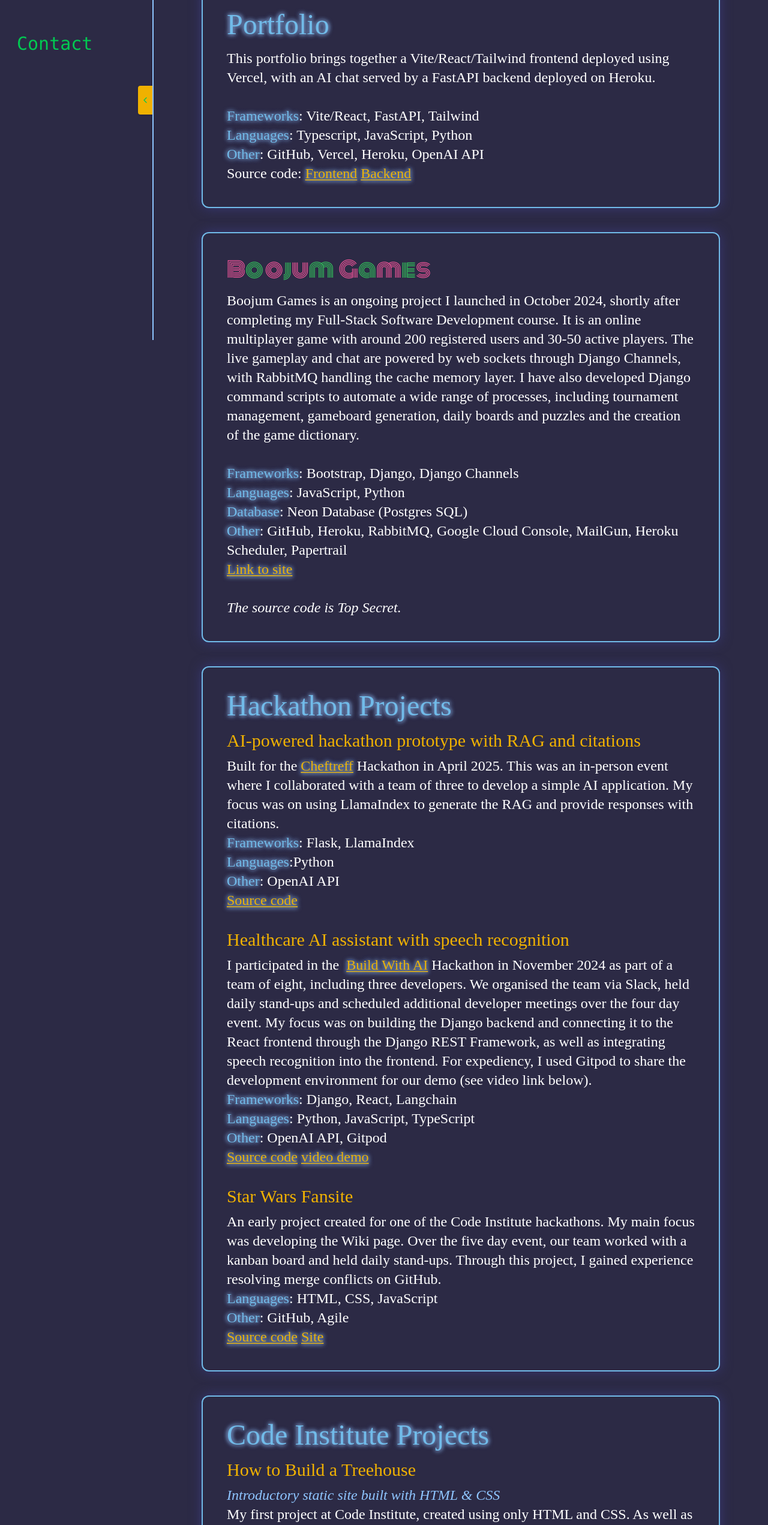
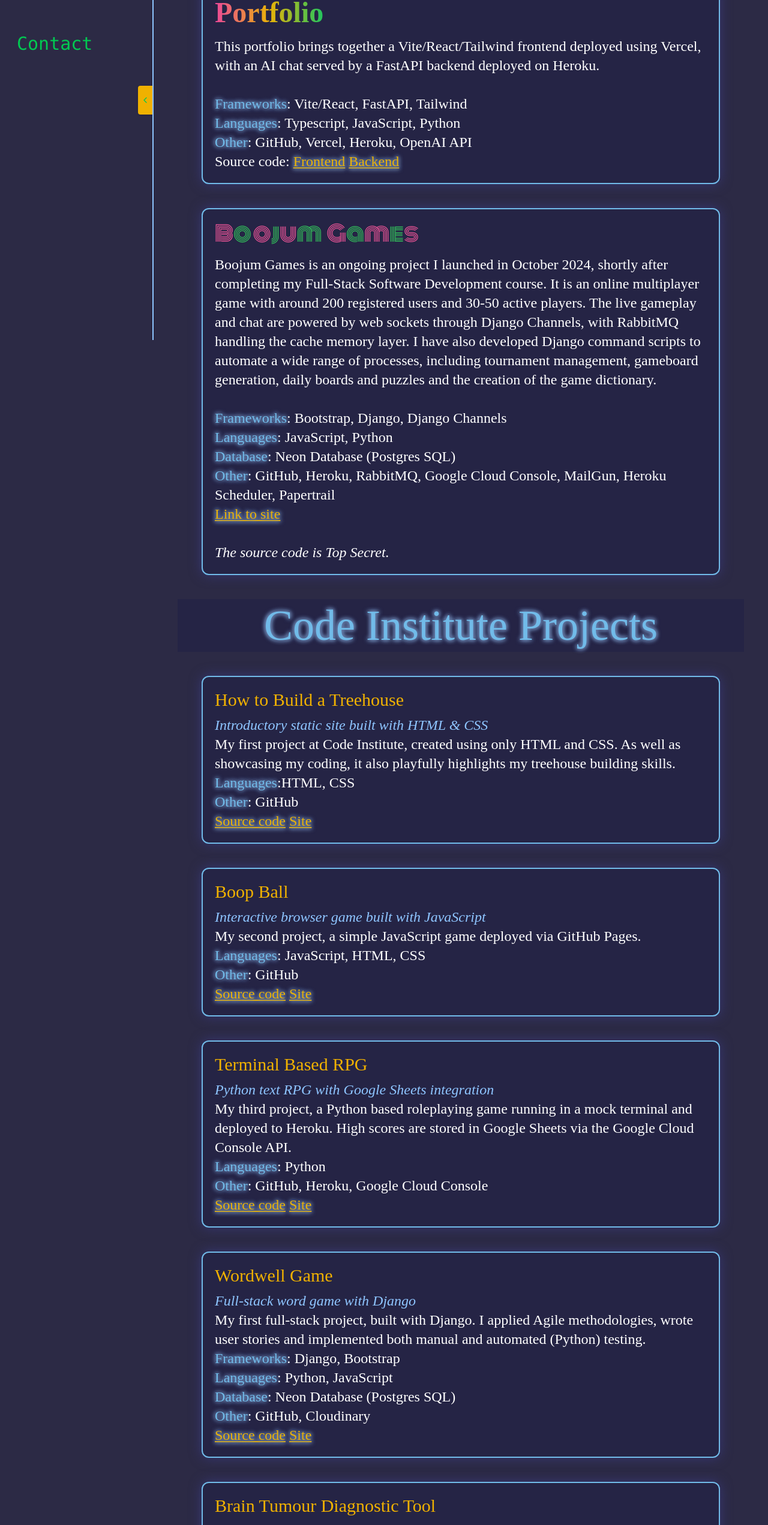
Before and after one commit to alexrobincrabbe/portfolio_frontend, a React (Vite) app: page /projects in a window 1280 px wide. Shown: the part 233-2776 px from the top of the page at 60% size. Built offline with nearby package versions, Linux system fonts and the light colour scheme; no server answers; a web font is replaced by a local one.

Commit message:
add video backdrop to projedt cards, refactoring

```diff
--- a/src/App.css
+++ b/src/App.css
@@ -53,4 +53,6 @@
     border: solid 2px #71bbe9;
 }
 
+
+
 body{background-color: #2c2a45;}
--- a/src/components/Topbar.tsx
+++ b/src/components/Topbar.tsx
@@ -32,7 +32,7 @@
       big-shoulders
       ${pulsing ? "text-rgb rgb-pulse" : "text-rgb"}
       `}
-        onAnimationEnd={() => setPulsing(false)} // stop pulsing when CSS finishes
+        onAnimationEnd={() => setPulsing(false)}
       >
         Alexander Robin Crabbe
       </div>
--- a/src/index.css
+++ b/src/index.css
@@ -1,6 +1,5 @@
 @import url("https://fonts.googleapis.com/css2?family=Monoton&display=swap");
 @import "tailwindcss";
-
 
 @layer components {
   h1 {
@@ -13,7 +12,7 @@
 
   .project-card {
     @apply mx-3 my-6 p-5
-    md:m-10 md:p-10
+    md:m-10 p-0
     border-2
     rounded-xl
     text-2xl;
@@ -23,11 +22,11 @@
     @apply underline;
     text-shadow: 2px 2px 6px rgb(99, 122, 166), -2px -2px 6px rgb(99, 122, 166),
       2px -2px 6px rgb(99, 122, 166), -2px 2px 6px rgb(99, 122, 166);
-    color: #eab308 ;
+    color: #eab308;
   }
 
-  .ext-link:hover{
-    color:#22c55e
+  .ext-link:hover {
+    color: #22c55e;
   }
 
   .project-footer {
@@ -41,62 +40,77 @@
     focus:ring-2 focus:ring-blue-300 focus:ring-offset-0 focus:ring-inset
     transition duration-150 ease-in-out;
   }
+  .dark-blue {
+    background-color: #1b1835;
+  }
 }
 
-/* tailwind.css (or a globals.css that's loaded after Tailwind) */
 @layer utilities {
-  /* Base gradient text */
+  .extra-glowing-blue-border {
+    box-shadow: 0 0 40px #7b7b88;
+    border: solid 2px #93c3e1;
+  }
+
   .text-rgb {
     @apply bg-clip-text text-transparent;
-    background-image: linear-gradient(90deg,
-      #ec4899 0%,#eab308 25%, #22c55e 50%, #ec4899 75%,#eab308 100%); /* yellow -> green -> pink */
+    background-image: linear-gradient(
+      90deg,
+      #ec4899 0%,
+      #eab308 25%,
+      #22c55e 50%,
+      #ec4899 75%,
+      #eab308 100%
+    ); /* yellow -> green -> pink */
     background-size: 200% 200%;
     background-position: 0% 50%;
   }
 
-
   @keyframes rgbPulsePos {
-    0%, 100% { background-position: 0% 50%; }
-    50%      { background-position: 100% 50%; }
+    0%,
+    100% {
+      background-position: 0% 50%;
+    }
+    50% {
+      background-position: 100% 50%;
+    }
   }
-.chat-output a{
+  .chat-output a {
     text-decoration: underline;
-}
+  }
   .rgb-pulse {
     animation: rgbPulsePos 1.5s ease-in-out 1;
     will-change: background-position;
   }
 
-  /* Respect reduced-motion */
   @media (prefers-reduced-motion: reduce) {
-    .rgb-pulse { animation: none; }
+    .rgb-pulse {
+      animation: none;
+    }
   }
 }
-.nav-link:hover{
-    background-color: transparent;
-    text-shadow: 2px 2px 6px rgb(99, 122, 166),
-    -2px -2px 6px rgb(99, 122, 166), 2px -2px 6px rgb(99, 122, 166),
-    -2px 2px 6px rgb(99, 122, 166);
+
+.nav-link:hover {
+  background-color: transparent;
+  text-shadow: 2px 2px 6px rgb(99, 122, 166), -2px -2px 6px rgb(99, 122, 166),
+    2px -2px 6px rgb(99, 122, 166), -2px 2px 6px rgb(99, 122, 166);
   color: rgb(113, 187, 233);
 }
 
-.rgb-gradient-2{
-    @apply
-    bg-gradient-to-r
+.rgb-gradient-2 {
+  @apply bg-gradient-to-r
     from-yellow-500
     via-green-500
     to-pink-500
     bg-clip-text
-    text-transparent
+    text-transparent;
 }
-.rgb-gradient{
-   @apply
-    bg-gradient-to-r
+.rgb-gradient {
+  @apply bg-gradient-to-r
     from-pink-500
     via-yellow-500
     to-green-500
     bg-clip-text
-    text-transparent
+    text-transparent;
 }
 
 @theme {
@@ -105,5 +119,5 @@
   --color-background-dark: #252445;
   --color-bj-pink: #eb5497;
   --color-bj-green: #33c15b;
-  --color-bj-yellow:#f5ce45;
+  --color-bj-yellow: #f5ce45;
 }
--- a/src/pages/contact/contact.tsx
+++ b/src/pages/contact/contact.tsx
@@ -45,7 +45,7 @@
       >
         <div className="w-full flex justify-between flex-col md:flex-row">
           <input
-            className="rounded-3xl glowing-blue-border mb-10 mr-0 w-full md:mb-0 md:mr-5 md:w-1/2  p-2"
+            className="rounded-3xl glowing-blue-border mb-10 mr-0 w-full md:mb-0 md:mr-5 md:w-1/2 pl-4 p-2"
             name="name"
             type="text"
             placeholder="Name"
@@ -53,7 +53,7 @@
             onChange={handleChange}
           />
           <input
-            className="rounded-3xl glowing-blue-border ml-0 w-full md:ml-5 md:w-1/2 p-2"
+            className="rounded-3xl glowing-blue-border ml-0 w-full md:ml-5 md:w-1/2 pl-4 p-2"
             name="email"
             type="email"
             placeholder="Email"
@@ -62,13 +62,15 @@
           />
         </div>
         <textarea
-          className="rounded-3xl h-60 w-full glowing-blue-border m-10 p-2"
+          className="rounded-3xl h-60 w-full glowing-blue-border m-10 pl-4 pt-4 p-2"
           name="message"
           placeholder="Message"
           value={formData.message}
           onChange={handleChange}
         />
-        <button type="submit" disabled={status === "sending"}>
+        <button
+        className="rounded-3xl pl-4 pr-4 p-2 glowing-blue-border"
+        type="submit" disabled={status === "sending"}>
           {status === "sending" ? "Sending..." : "Send"}
         </button>
       </form>
--- a/src/pages/projects/components/codeInstituteProjectsContent.tsx
+++ b/src/pages/projects/components/codeInstituteProjectsContent.tsx
@@ -1,10 +1,7 @@
-export default function CodeInstituteProjectsContent() {
+export function HowToBuildATreeHouseContent() {
   return (
     <>
-      <h1 className="glowing-blue">Code Institute Projects</h1>
-      <h2 className="text-yellow-500 text-3xl">
-        How to Build a Treehouse
-      </h2>
+      <h2 className="text-yellow-500 text-3xl">How to Build a Treehouse</h2>
       <span className="italic text-blue-300">
         Introductory static site built with HTML & CSS
       </span>
@@ -32,7 +29,13 @@
       >
         Site
       </a>
-      <br /> <br />
+    </>
+  );
+}
+
+export function BoopBallContent() {
+  return (
+    <>
       <h2 className="text-yellow-500 text-3xl">Boop Ball</h2>
       <span className="italic text-blue-300">
         Interactive browser game built with JavaScript
@@ -59,7 +62,13 @@
       >
         Site
       </a>
-      <br /> <br />
+    </>
+  );
+}
+
+export function MonstoryumContent() {
+  return (
+    <>
       <h2 className="text-yellow-500 text-3xl">Terminal Based RPG</h2>
       <span className="italic text-blue-300">
         Python text RPG with Google Sheets integration
@@ -89,7 +98,13 @@
       >
         Site
       </a>
-      <br /> <br />
+    </>
+  );
+}
+
+export function WordwellContent() {
+  return (
+    <>
       <h2 className="text-yellow-500 text-3xl">Wordwell Game</h2>
       <span className="italic text-blue-300">
         Full-stack word game with Django
@@ -123,12 +138,18 @@
       >
         Site
       </a>
-      <br /> <br />
+    </>
+  );
+}
+
+export function DiagnosticToolContent() {
+  return (
+    <>
       <h2 className="text-yellow-500 text-3xl">Brain Tumour Diagnostic Tool</h2>
       <span className="italic text-blue-300">
         Machine learning app for MRI image classification
       </span>
-        <br />
+      <br />
       My final Code Institute project, a machine learning application that
       trains a convolutional neural network to classify MRI brain scans into
       four categories (1 healthy, 3 tumour types).
@@ -156,7 +177,6 @@
       >
         Site
       </a>
-      <br /> <br />
     </>
   );
 }
--- /dev/null
+++ b/src/pages/projects/components/hoverVideoCard.tsx
@@ -0,0 +1,60 @@
+import { useRef, useState } from "react";
+import type { ReactNode } from "react";
+
+type HoverVideoCareProps = {
+  children: ReactNode;
+  videoSrc: string;
+};
+
+export default function HoverVideoCard({
+  children,
+  videoSrc,
+}: HoverVideoCareProps) {
+  const [isHovered, setIsHovered] = useState(false);
+  const videoRef = useRef<HTMLVideoElement>(null);
+  const handleMouseEnter = () => {
+    setIsHovered(true);
+    const video = videoRef.current;
+    if (video) {
+      video.currentTime = 0;
+      video.play();
+      video.classList.add("opacity-100");
+    }
+  };
+  const handleMouseLeave = () => {
+    setIsHovered(false);
+    const video = videoRef.current;
+    if (video) {
+      video.classList.remove("opacity-100");
+    }
+  };
+  const handleEnded = () => {
+    const video = videoRef.current;
+    if (video) {
+      video.classList.remove("opcacity-100");
+    }
+  };
+  return (
+    <div
+      className={`bg-background-dark relative transition-all duration-500 project-card overflow-hidden p-0
+        ${isHovered ? "extra-glowing-blue-border" : "glowing-blue-border"} `}
+      onMouseEnter={handleMouseEnter}
+      onMouseLeave={handleMouseLeave}
+    >
+      {videoSrc && (
+        <video
+          ref={videoRef}
+          className="absolute inset-0 w-full h-full object-cover opacity-0 transition-opacity duration-[500ms] pointer-events-none"
+          muted
+          preload="auto"
+          onEnded={handleEnded}
+        >
+          <source src={videoSrc} type="video/mp4" />
+        </video>
+      )}
+      <div className="relative z-10 h-full w-full backdrop-blur-[0px] p-5 m-0">
+        {children}
+      </div>
+    </div>
+  );
+}
--- a/src/pages/projects/components/portfolioContent.tsx
+++ b/src/pages/projects/components/portfolioContent.tsx
@@ -4,7 +4,8 @@
       <h1
         className="
       w-fit
-      glowing-blue
+      text-rgb
+      font-bold
       "
       >
         Portfolio
--- a/src/pages/projects/projects.tsx
+++ b/src/pages/projects/projects.tsx
@@ -1,32 +1,45 @@
 import BoojumContent from "./components/boojumContent";
 import PortfolioContent from "./components/portfolioContent";
 import HackathonsContent from "./components/hackathonsContent";
-import CodeInstituteProjectsContent from "./components/codeInstituteProjectsContent";
+import {
+  HowToBuildATreeHouseContent,
+  BoopBallContent,
+  MonstoryumContent,
+  WordwellContent,
+  DiagnosticToolContent,
+} from "./components/codeInstituteProjectsContent";
+import HoverVideoCard from "./components/hoverVideoCard";
+import testVideo from "../../assets/videos/test.mov";
+
 export default function Projects() {
   return (
     <>
       <div className="md:p-10">
-        <div className="project-card glowing-blue-border">
+        <HoverVideoCard videoSrc="">
           <PortfolioContent />
-        </div>
-        <div className="project-card glowing-blue-border">
+        </HoverVideoCard>
+        <HoverVideoCard videoSrc={testVideo}>
           <BoojumContent />
-        </div>
-
-        <div>
-          <div className="project-card glowing-blue-border">
-            <HackathonsContent />
-          </div>
-        </div>
-        <div>
-          <div
-            className={`
-          project-card glowing-blue-border
-          `}
-          >
-            <CodeInstituteProjectsContent />
-          </div>
-        </div>
+        </HoverVideoCard>
+        <h1 className="bg-background-dark w-full text-center p-2 md:text-7xl glowing-blue">Code Institute Projects</h1>
+        <HoverVideoCard videoSrc="">
+          <HowToBuildATreeHouseContent />
+        </HoverVideoCard>
+        <HoverVideoCard videoSrc="">
+          <BoopBallContent />
+        </HoverVideoCard>
+        <HoverVideoCard videoSrc="">
+          <MonstoryumContent />
+        </HoverVideoCard>
+        <HoverVideoCard videoSrc="">
+          <WordwellContent />
+        </HoverVideoCard>
+        <HoverVideoCard videoSrc="">
+          <DiagnosticToolContent />
+        </HoverVideoCard>
+        <HoverVideoCard videoSrc="">
+          <HackathonsContent />
+        </HoverVideoCard>
       </div>
     </>
   );
```
Also changed, not shown: 1 other file (tests, documents, lock files or other folders).
